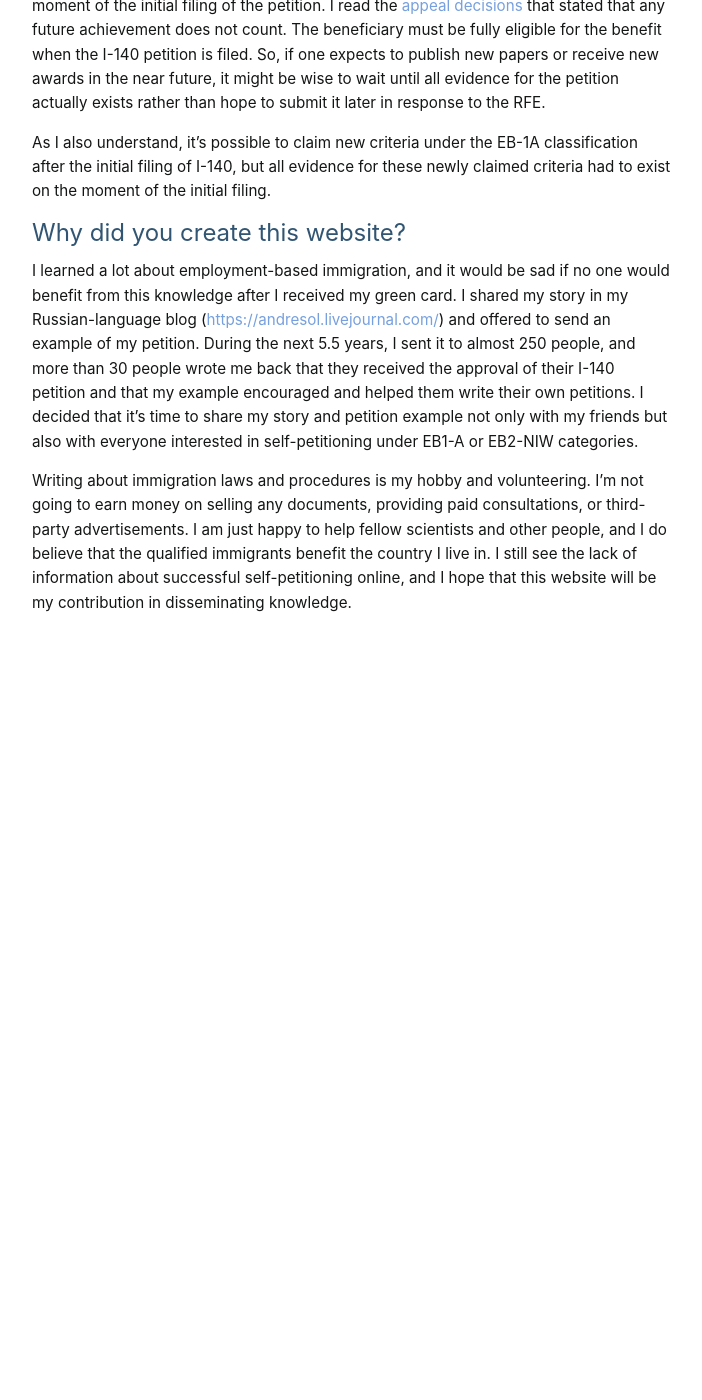
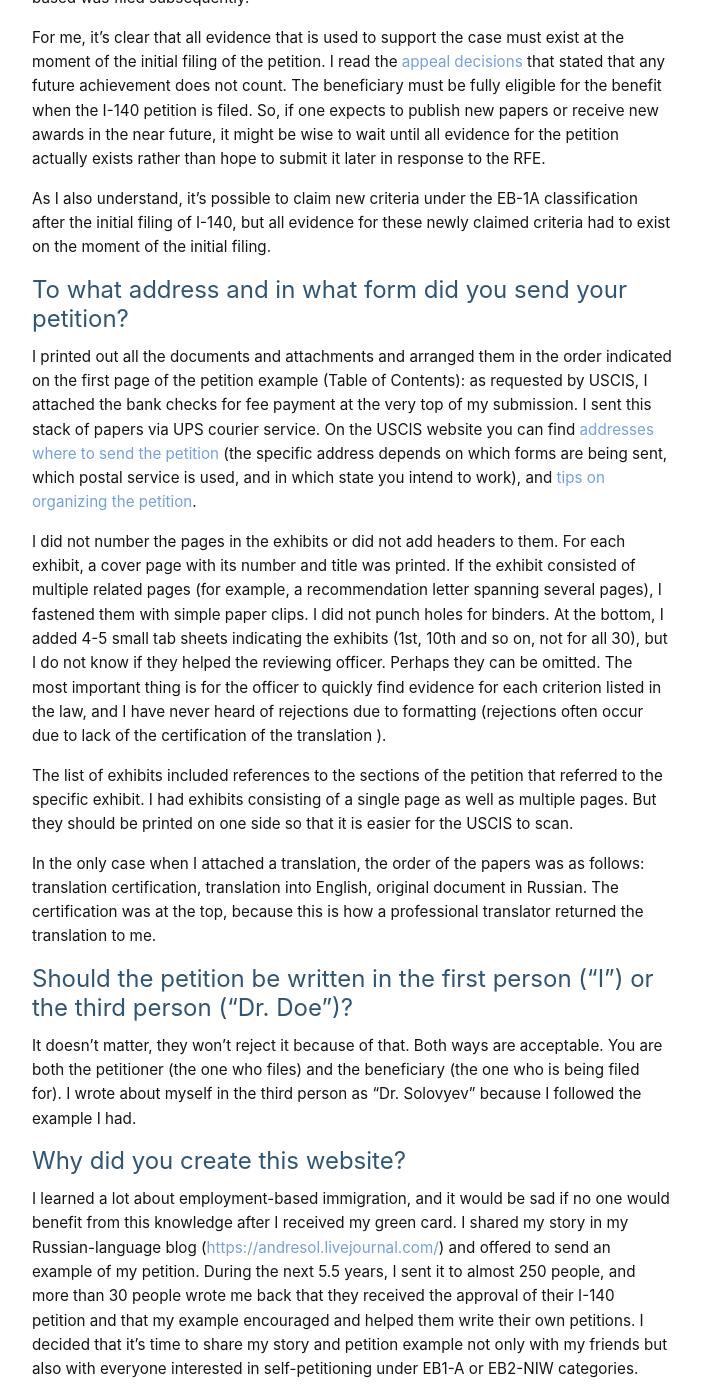
Before and after one commit to andreychemist/andreychemist.github.io, a Jekyll site: the page built from pages/faq.md, in a window 1280 px wide and 1400 px high, scrolled down 13767 px. Shown: the whole window, without its empty margins (288-990 px from the left). Built offline with Jekyll 4.4.1, drawn with Linux system fonts in a browser that asks for light colours; some web fonts are replaced; before the commit the page ends 14397 px from its top, so only the background shows below that; some of the changed text lies outside the part shown.

Commit message:
faq: new I-907 fee and I/Dr. Doe

```diff
--- a/pages/faq.md
+++ b/pages/faq.md
@@ -253,6 +253,20 @@ For me, it's clear that all evidence that is used to support the case must exist
 
 As I also understand, it's possible to claim new criteria under the EB-1A classification after the initial filing of I-140, but all evidence for these newly claimed criteria had to exist on the moment of the initial filing.
 
+# To what address and in what form did you send your petition?
+
+I printed out all the documents and attachments and arranged them in the order indicated on the first page of the petition example (Table of Contents): as requested by USCIS, I attached the bank checks for fee payment at the very top of my submission. I sent this stack of papers via UPS courier service. On the USCIS website you can find [addresses where to send the petition](https://www.uscis.gov/forms/all-forms/direct-filing-addresses-for-form-i-140-immigrant-petition-for-alien-worker) (the specific address depends on which forms are being sent, which postal service is used, and in which state you intend to work), and [tips on organizing the petition](https://www.uscis.gov/forms/filing-guidance/form-filing-tips).
+
+I did not number the pages in the exhibits or did not add headers to them. For each exhibit, a cover page with its number and title was printed. If the exhibit consisted of multiple related pages (for example, a recommendation letter spanning several pages), I fastened them with simple paper clips. I did not punch holes for binders. At the bottom, I added 4-5 small tab sheets indicating the exhibits (1st, 10th and so on, not for all 30), but I do not know if they helped the reviewing officer. Perhaps they can be omitted.  The most important thing is for the officer to quickly find evidence for each criterion listed in the law, and I have never heard of rejections due to formatting (rejections often occur due to lack of the certification of the translation ).
+
+The list of exhibits included references to the sections of the petition that referred to the specific exhibit. I had exhibits consisting of a single page as well as multiple pages. But they should be printed on one side so that it is easier for the USCIS to scan.
+
+In the only case when I attached a translation, the order of the papers was as follows: translation certification, translation into English, original document in Russian. The certification was at the top, because this is how a professional translator returned the translation to me.
+
+# Should the petition be written in the first person ("I") or the third person ("Dr. Doe")?
+
+It doesn't matter, they won't reject it because of that. Both ways are acceptable. You are both the petitioner (the one who files) and the beneficiary (the one who is being filed for). I wrote about myself in the third person as "Dr. Solovyev" because I followed the example I had.
+
 # Why did you create this website?
 
 I learned a lot about employment-based immigration, and it would be sad if no one would benefit from this knowledge after I received my green card. I shared my story in my Russian-language blog (<https://andresol.livejournal.com/>) and offered to send an example of my petition. During the next 5.5 years, I sent it to almost 250 people, and more than 30 people wrote me back that they received the approval of their I-140 petition and that my example encouraged and helped them write their own petitions. I decided that it’s time to share my story and petition example not only with my friends but also with everyone interested in self-petitioning under EB1-A or EB2-NIW categories.
```
Also changed, not shown: other parts of pages/faq.md (+2 -2 lines), pages/faq-rus.md (+9 -5 lines).
